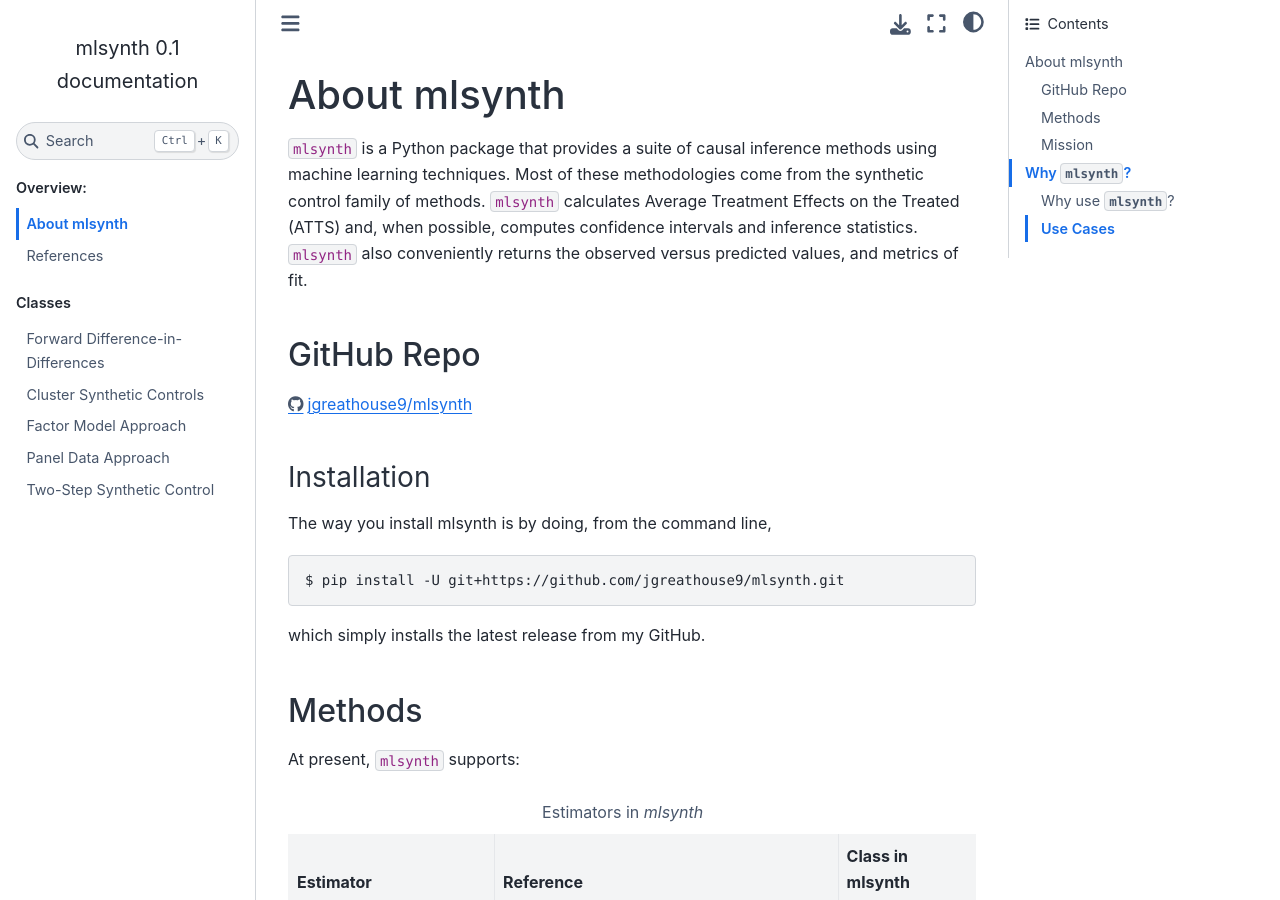
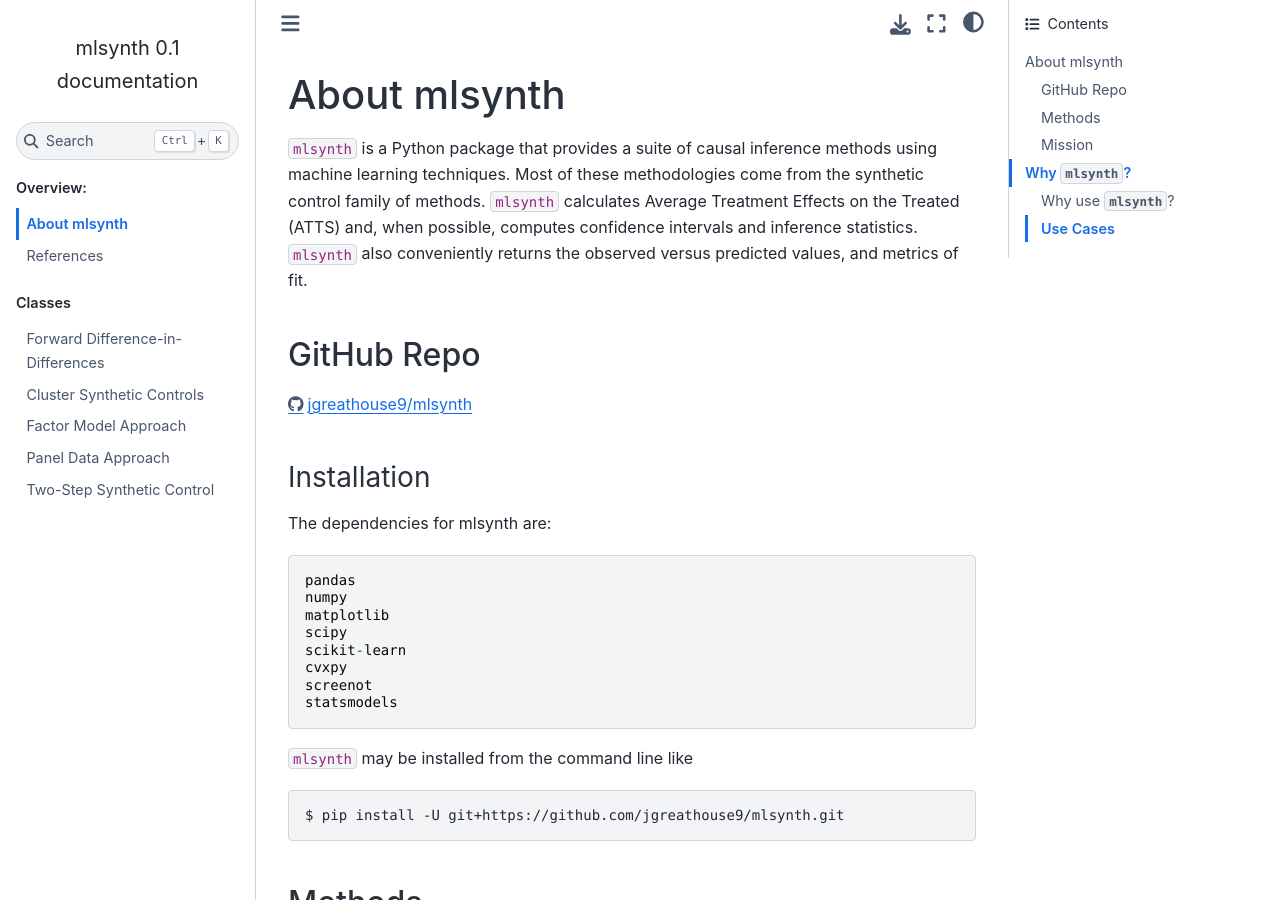
Before and after one commit to jgreathouse9/mlsynth, a Sphinx documentation site: the page built from docs/about.rst, in a window 1280 px wide and 900 px high. Built offline with Sphinx 7.4.7 and the Sphinx Book theme 1.1.4, drawn with Linux system fonts in a browser that asks for light colours; pages that are not in the unit, such as notebooks, are missing from menus.

Commit message:
Update about.rst

```diff
--- a/docs/about.rst
+++ b/docs/about.rst
@@ -11,13 +11,23 @@ https://github.com/jgreathouse9/mlsynth
 Installation
 ~~~~~~~~~~~~~
 
-The way you install mlsynth is by doing, from the command line,
+The dependencies for mlsynth are::
+
+    pandas
+    numpy
+    matplotlib
+    scipy
+    scikit-learn
+    cvxpy
+    screenot
+    statsmodels
+
+
+``mlsynth`` may be installed from the command line like
 
 .. code-block:: console
 
    $ pip install -U git+https://github.com/jgreathouse9/mlsynth.git
-
-which simply installs the latest release from my GitHub.
 
 Methods
 -------
```
